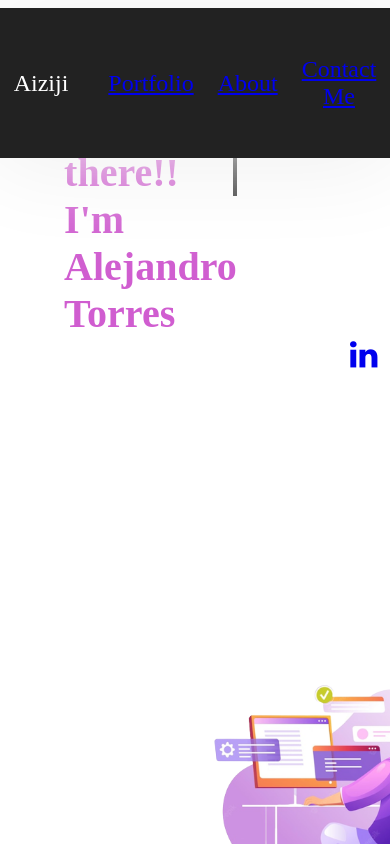
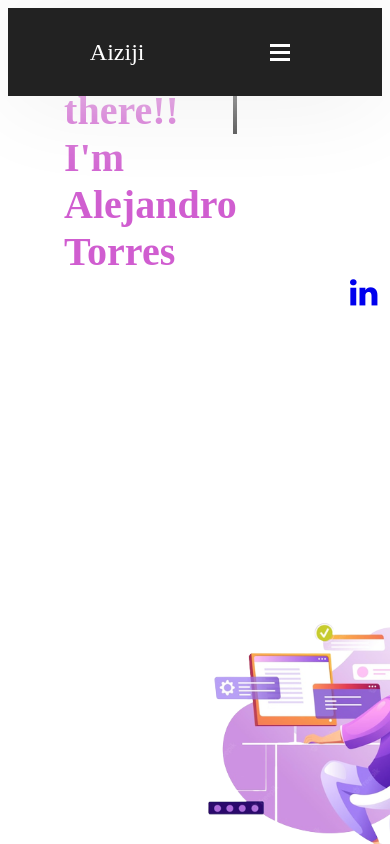
Before and after one commit to aizjicod/react-portfolio, a React (Create React App) app: page / in a window 390 px wide. Shown: the top 844 px of the page. Built offline with nearby package versions, Linux system fonts and the light colour scheme; the HTML template or start-up script is replaced by a standard one.

Commit message:
Add basic structure to header mobile

```diff
--- a/src/components/header.tsx
+++ b/src/components/header.tsx
@@ -1,4 +1,12 @@
-const Header = () => (
+import { useState } from "react";
+
+const Header = () => {
+  const [clicked , ChangeClicked] = useState(false)
+  const handleOnClick = () => {
+    ChangeClicked(prev => !prev)
+  }
+
+  return(
   <header id="app-header">
     <div>Aiziji</div>
     <ul id="header-ul">
@@ -6,7 +14,17 @@ const Header = () => (
       <li><a href="#about">About</a></li>
       <li><a href="#contact">Contact Me</a></li>
     </ul>
+    <div className="mb burger-btn" onClick={handleOnClick}>
+      <span></span>
+      <span></span>
+      <span></span>
+    </div>
+    <ul id="header-ul" className={`mb ${clicked ? 'show' : ''}`.trim()}>
+      <li> <a href="#projects">Portfolio</a></li>
+      <li><a href="#about">About</a></li>
+      <li><a href="#contact">Contact Me</a></li>
+    </ul>
   </header>
-)
+)}
 
 export default Header
--- a/src/styles/App.css
+++ b/src/styles/App.css
@@ -38,3 +38,50 @@
 #header-ul li a:hover {
   color: var(--maincolor)
 }
+
+.mb,
+#header-ul.mb {
+  display: none;
+}
+
+@media screen and (max-width: 768px){
+  .mb {
+    display: block;
+  }
+
+  #header-ul {
+    display: none;
+  }
+
+  #header-ul.mb.show {
+    font-size: 1.5em;
+    background: inherit;
+    width: 100%;
+    padding: 20%;
+    height: 150vh;
+    display: flex;
+    flex-direction: column;
+    justify-content: start;
+    align-items: start;
+    gap: 3em;
+    position: fixed;
+    top: 5%;
+  }
+
+  .burger-btn {
+    display: flex;
+    flex-direction: column;
+    justify-content: center;
+    align-items: center;
+    gap: 4px;
+    width: 40px;
+    height: 40px;
+  }
+
+  .burger-btn span {
+    background: #fff;
+    display: block;
+    width: 20px;
+    height: 3px;
+  }
+}
```
